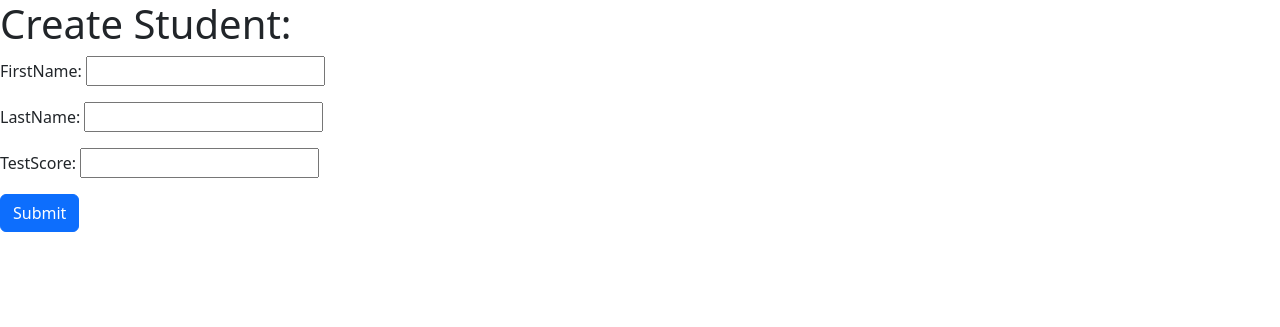
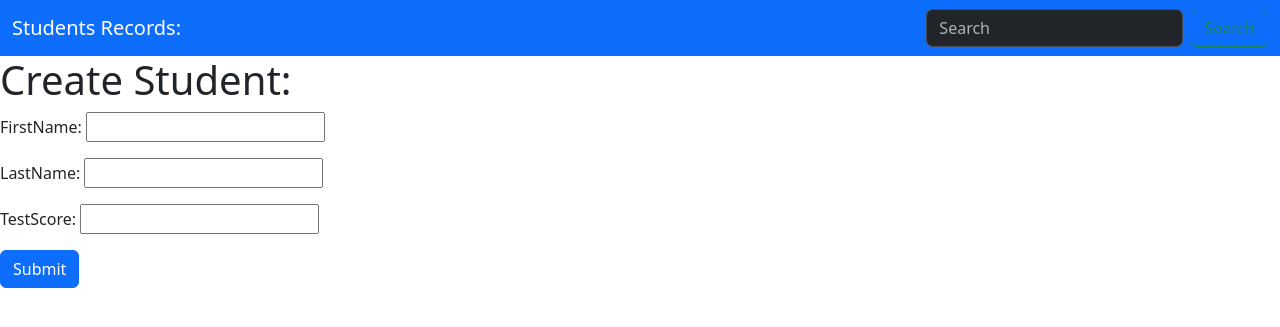
Before and after one commit to MASOOM-BIT/DjangoProjects, a Django app: page /create/ in a window 1280 px wide. Shown: the top 327 px of the page. Run offline with Django 5.2, Linux system fonts and the light colour scheme.

Commit message:
Add navigation bar and search form to base template

```diff
--- a/cbvCURD/cbvApp/templates/cbvApp/base.html
+++ b/cbvCURD/cbvApp/templates/cbvApp/base.html
@@ -7,6 +7,15 @@
     <link href="https://cdn.jsdelivr.net/npm/bootstrap@5.3.5/dist/css/bootstrap.min.css" rel="stylesheet" integrity="sha384-SgOJa3DmI69IUzQ2PVdRZhwQ+dy64/BUtbMJw1MZ8t5HZApcHrRKUc4W0kG879m7" crossorigin="anonymous">
   </head>
   <body>
+    <nav class="navbar bg-primary" data-bs-theme="dark">
+      <div class="container-fluid">
+        <a class="navbar-brand">Students Records:</a>
+        <form class="d-flex" role="search">
+          <input class="form-control me-2" type="search" placeholder="Search" aria-label="Search">
+          <button class="btn btn-outline-success" type="submit">Search</button>
+        </form>
+      </div>
+    </nav>
     {% block body_block %}
     {% endblock %}
     <script src="https://cdn.jsdelivr.net/npm/bootstrap@5.3.5/dist/js/bootstrap.bundle.min.js" integrity="sha384-k6d4wzSIapyDyv1kpU366/PK5hCdSbCRGRCMv+eplOQJWyd1fbcAu9OCUj5zNLiq" crossorigin="anonymous"></script>
```
